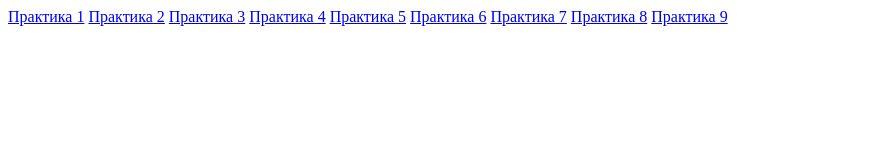
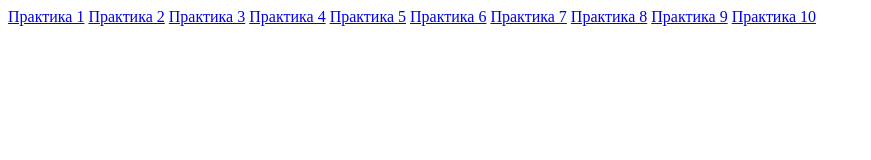
Before and after one commit to Almaz0825/JavaScript, a plain HTML site: page index.html in a window 1280 px wide. Shown: the whole page, without its empty margins (0-871 px from the left). Drawn offline with Linux system fonts and the light colour scheme; files whose address does not match are found by name.

Commit message:
Update index.html

```diff
--- a/index.html
+++ b/index.html
@@ -18,6 +18,7 @@
 <a href="/JavaScript/7">Практика 7</a>
 <a href="/JavaScript/8">Практика 8</a>
 <a href="/JavaScript/9">Практика 9</a>
+<a href="/JavaScript/10">Практика 10</a>
 </body>
 
 </html>
```
